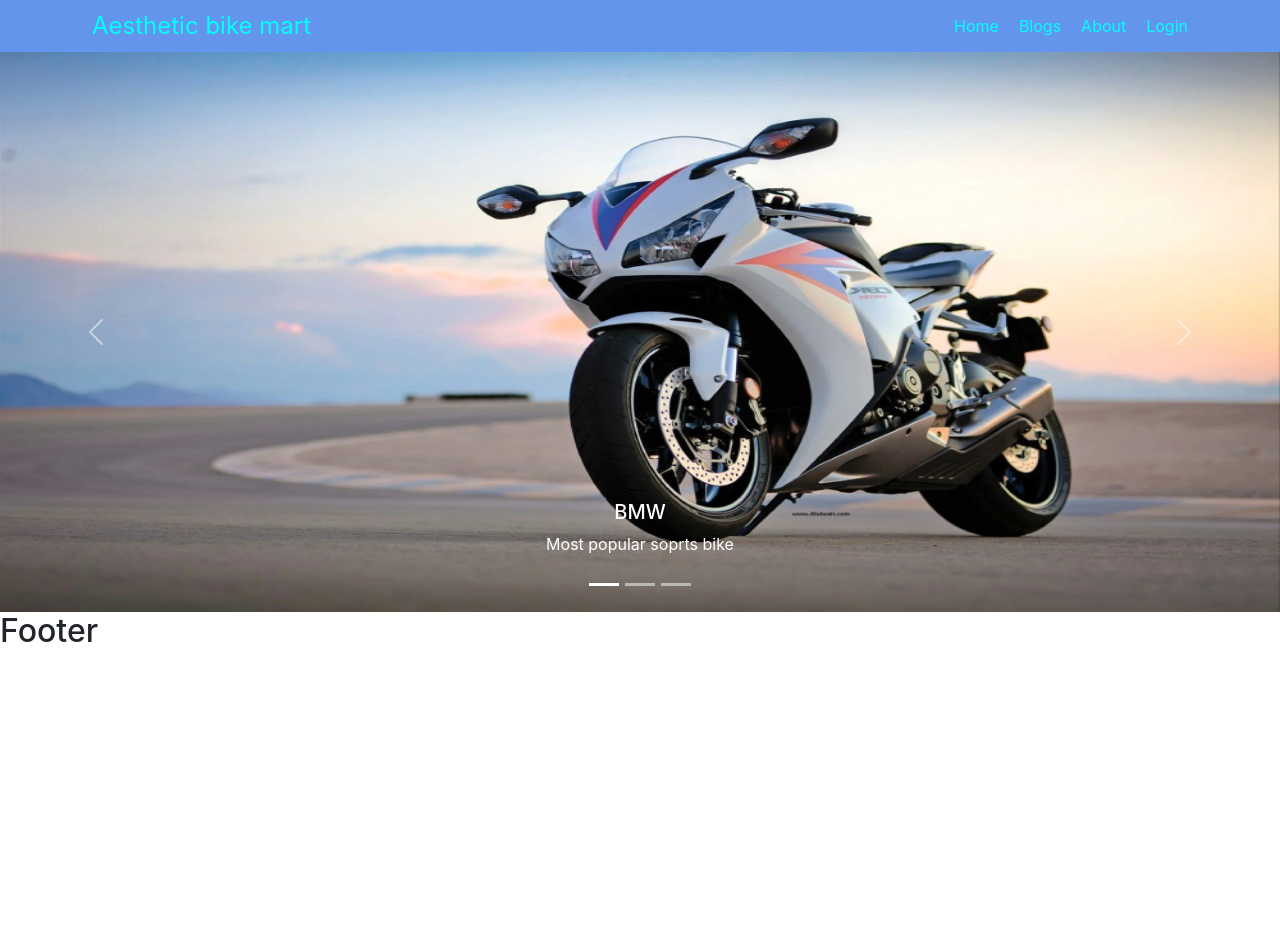
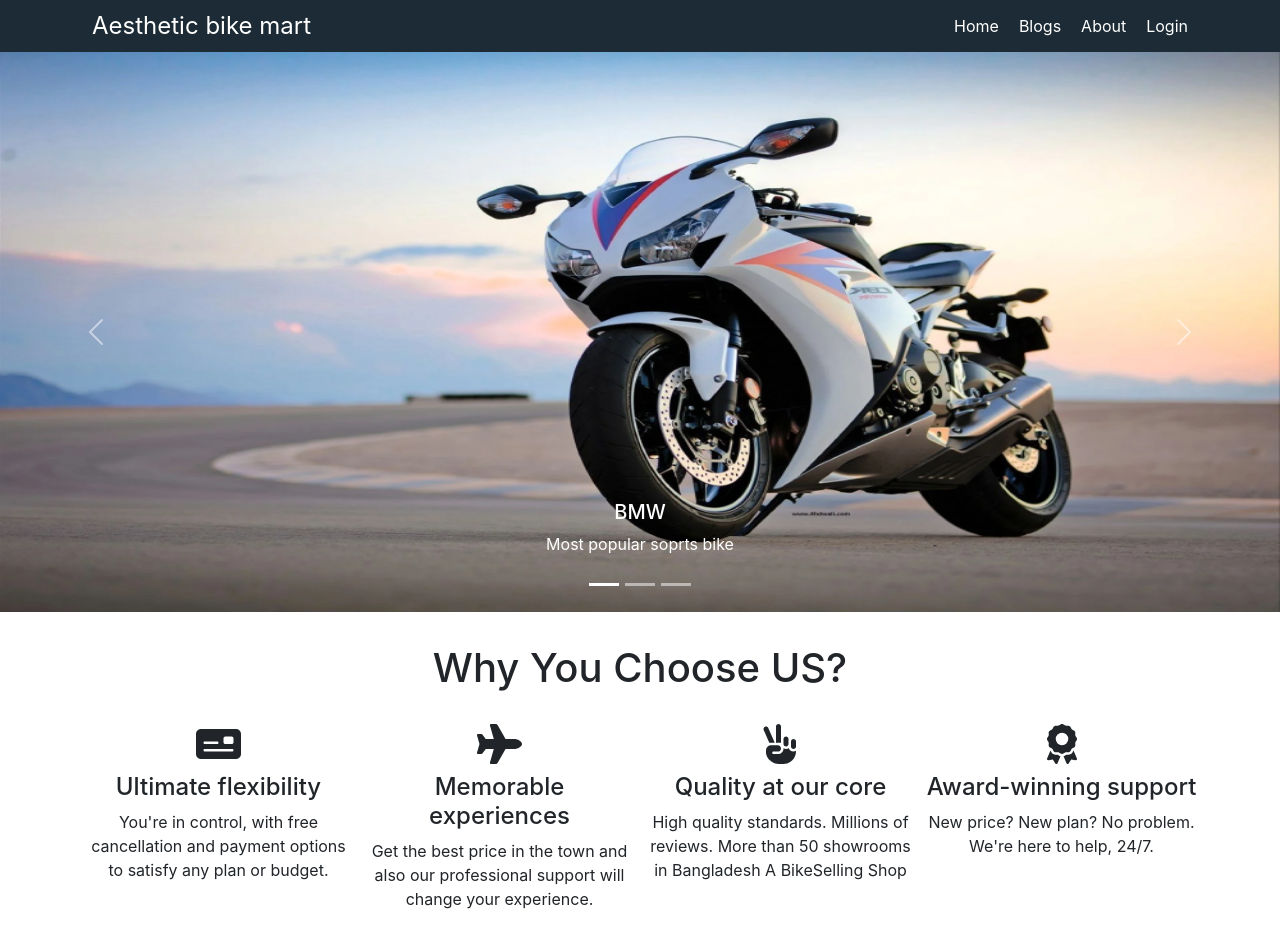
Before and after one commit to jubayer456/aesthetic-bike-mart-client, a React (Create React App) app: page / in a window 1280 px wide. Shown: the top 931 px of the page. Before the commit the page ends 800 px from the top, so only its background shows below. Built offline with nearby package versions, Linux system fonts and the light colour scheme.

Commit message:
benifit componenet

```diff
--- a/package.json
+++ b/package.json
@@ -3,13 +3,19 @@
   "version": "0.1.0",
   "private": true,
   "dependencies": {
+    "@fortawesome/fontawesome-svg-core": "^6.1.1",
+    "@fortawesome/free-regular-svg-icons": "^6.1.1",
+    "@fortawesome/free-solid-svg-icons": "^6.1.1",
+    "@fortawesome/react-fontawesome": "^0.1.18",
     "@testing-library/jest-dom": "^5.16.4",
     "@testing-library/react": "^13.2.0",
     "@testing-library/user-event": "^13.5.0",
+    "babel-plugin-macros": "^3.1.0",
     "bootstrap": "^5.1.3",
     "react": "^18.1.0",
     "react-bootstrap": "^2.3.1",
     "react-dom": "^18.1.0",
+    "react-fontawesome": "^1.7.1",
     "react-router-dom": "^6.3.0",
     "react-scripts": "5.0.1",
     "web-vitals": "^2.1.4"
--- /dev/null
+++ b/src/pages/Home/Benifit/Benifit.js
@@ -0,0 +1,35 @@
+import { FontAwesomeIcon } from '@fortawesome/react-fontawesome';
+import { faMoneyCheck, faPlane, faHandPeace, faAward } from '@fortawesome/free-solid-svg-icons'
+import React from 'react';
+
+const Benifit = () => {
+    return (
+        <div className='container'>
+            <h1 className='text-center p-4 m-2'>Why You Choose US?</h1>
+            <div className="row g-2">
+                <div className="col-12 col-lg-3 col-md-4 text-center">
+                    <FontAwesomeIcon className='fs-1 pb-2' icon={faMoneyCheck}></FontAwesomeIcon>
+                    <h4>Ultimate flexibility</h4>
+                    <p>You're in control, with free cancellation and payment options to satisfy any plan or budget.</p>
+                </div>
+                <div className="col-12 col-lg-3 col-md-4 text-center">
+                    <FontAwesomeIcon className='fs-1 pb-2' icon={faPlane}></FontAwesomeIcon>
+                    <h4>Memorable experiences</h4>
+                    <p>Get the best price in the town and also our professional support will change your experience.</p>
+                </div>
+                <div className="col-12 col-lg-3 col-md-4 text-center">
+                    <FontAwesomeIcon className='fs-1 pb-2' icon={faHandPeace}></FontAwesomeIcon>
+                    <h4>Quality at our core</h4>
+                    <p>High quality standards. Millions of reviews. More than 50 showrooms in Bangladesh A BikeSelling Shop</p>
+                </div>
+                <div className="col-12 col-lg-3 col-md-4 text-center">
+                    <FontAwesomeIcon className='fs-1 pb-2' icon={faAward}></FontAwesomeIcon>
+                    <h4>Award-winning support</h4>
+                    <p>New price? New plan? No problem. We're here to help, 24/7.</p>
+                </div>
+            </div>
+        </div>
+    );
+};
+
+export default Benifit;
--- a/src/pages/Home/Home/Home.js
+++ b/src/pages/Home/Home/Home.js
@@ -1,12 +1,12 @@
 import React from 'react';
 import Banner from '../Banner/Banner';
+import Benifit from '../Benifit/Benifit';
 
 const Home = () => {
     return (
         <div>
             <Banner></Banner>
-
-
+            <Benifit></Benifit>
         </div>
     );
 };
--- a/src/pages/Login/Login.css
+++ b/src/pages/Login/Login.css
@@ -0,0 +1,6 @@
+.loginForm {
+    padding: 50px 40px;
+    border: 1px solid gray;
+    box-sizing: border-box;
+
+}
--- a/src/pages/Login/Login.js
+++ b/src/pages/Login/Login.js
@@ -1,10 +1,30 @@
 import React from 'react';
-
+import { Link } from 'react-router-dom';
+import './Login.css'
 const Login = () => {
+    const handelLogin = event => {
+        event.preventDefault();
+    }
     return (
-        <div>
-            <h2>Login</h2>
-        </div>
+        < div className='container' >
+            <h2 className='text-danger text-center p-5'> Please Login here</h2>
+            <div className='row d-flex justify-content-center'>
+                <div className="col-12 col-lg-8 d-flex justify-content-center">
+                    <form onSubmit={handelLogin} className='w-75 p-5 border border-secondery rounded' >
+                        <div className="form-floating mb-3">
+                            <input name='email' type="email" className="form-control" id="floatingInput" placeholder="name@example.com" />
+                            <label for="floatingInput">Email address</label>
+                        </div>
+                        <div className="form-floating">
+                            <input name='password' type="password" className="form-control" id="floatingPassword" placeholder="Password" />
+                            <label for="floatingPassword">Password</label>
+                        </div>
+                        <button type='submit' className='mt-4 bg bg-danger border-0 rounded py-2 px-4 text-light d-block mx-auto '>Login</button>
+                    </form>
+                </div>
+            </div>
+            <p className='text-center p-4 fs-4'>Don't have An Account <span><Link to='/register'>Register Now</Link> </span></p>
+        </div >
     );
 };
 
--- a/src/pages/Register/Register.js
+++ b/src/pages/Register/Register.js
@@ -1,10 +1,37 @@
 import React from 'react';
-
+import { Link } from 'react-router-dom';
 const Register = () => {
+    const handelRegister = event => {
+        event.preventDefault();
+    }
     return (
-        <div>
-            <h2>REgister</h2>
-        </div>
+        < div className='container' >
+            <h2 className='text-danger text-center p-5'> Please Register here</h2>
+            <div className='row d-flex justify-content-center'>
+                <div className="col-12 col-lg-8 d-flex justify-content-center">
+                    <form onSubmit={handelRegister} className='w-75 p-5 border border-secondery rounded' >
+                        <div className="form-floating mb-3">
+                            <input name='name' type="text" className="form-control" id="floatingInput" placeholder="Your Name" />
+                            <label for="floatingInput">Your Name</label>
+                        </div>
+                        <div className="form-floating mb-3">
+                            <input name='email' type="email" className="form-control" id="floatingInput" placeholder="name@example.com" />
+                            <label for="floatingInput">Email address</label>
+                        </div>
+                        <div className="form-floating mb-3">
+                            <input name='password1' type="password" className="form-control" id="floatingPassword" placeholder="Password" />
+                            <label for="floatingPassword">Password</label>
+                        </div>
+                        <div className="form-floating">
+                            <input name='password2' type="password" className="form-control" id="floatingPassword" placeholder="Password" />
+                            <label for="floatingPassword">Re-Password</label>
+                        </div>
+                        <button type='submit' className='mt-4 bg bg-danger border-0 rounded py-2 px-4 text-light d-block mx-auto '>Register</button>
+                    </form>
+                </div>
+            </div>
+            <p className='text-center p-4 fs-4'>Already have An Account <span><Link to='/login'>Register Now</Link> </span></p>
+        </div >
     );
 };
 
--- a/src/pages/Shared/Header/Header.css
+++ b/src/pages/Shared/Header/Header.css
@@ -1,10 +1,13 @@
 nav {
-    background-color: cornflowerblue;
+    background-color: rgba(28, 43, 53, 1);
 }
 
 nav a {
-    color: aqua;
+    color: white;
     text-decoration: none;
     margin: 0 10px;
-    border: none;
 }
+
+nav a:hover {
+    color: aquamarine;
+}
```
Also changed, not shown: src/pages/Home/Review/Review.js (added, +11 -0 lines), src/pages/Shared/Header/Header.js (+0 -29 lines), src/pages/Home/Benifit/Benifit.css (added), src/pages/Home/Review/Review.css (added), 1 other file (tests, documents, lock files or other folders).
